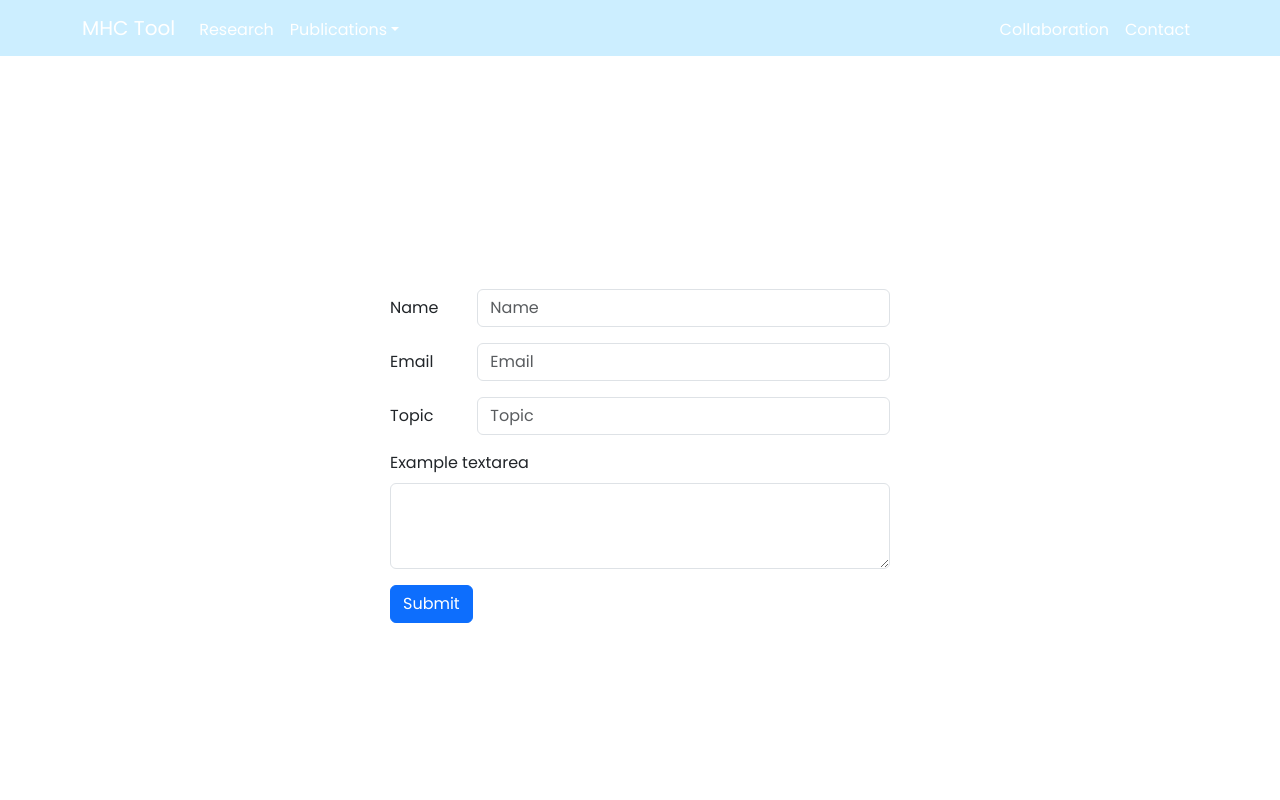
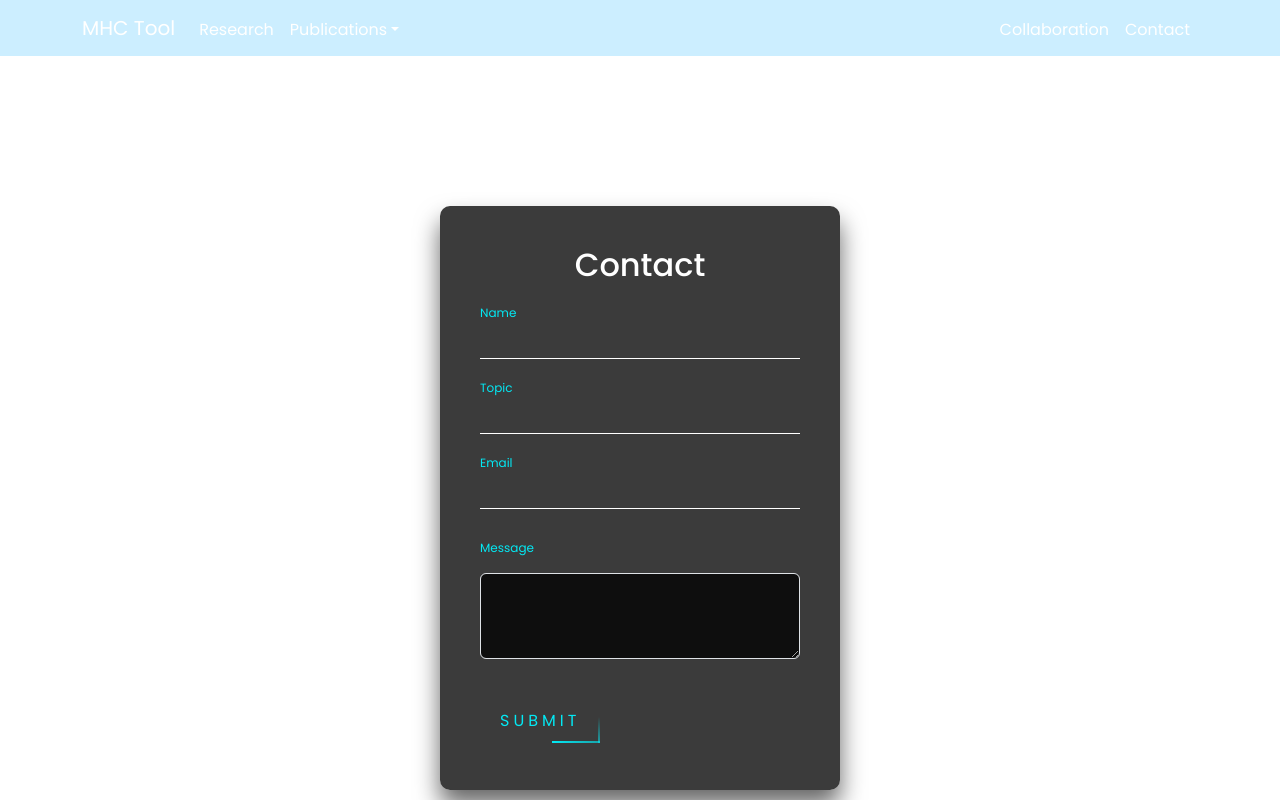
Before and after one commit to 52147/MHC-Protein-Tools, a React (Create React App) app: page /contact in a window 1280 px wide. Shown: the top 800 px of the page. Built offline with nearby package versions, Linux system fonts and the light colour scheme.

Commit message:
add contact component style

```diff
--- a/src/components/contact/Contact.css
+++ b/src/components/contact/Contact.css
@@ -1,11 +1,189 @@
 .contact-container {
-	display: flex;
-	justify-content: center;
-	align-items: center;
-	height: 100vh;
+  min-height: 100vh; /* Set a minimum height for the container */
+  display: flex;
+  flex-direction: column;
+}
+
+.contact-body {
+  flex-grow: 1; /* Expand the body to fill the remaining vertical space */
+  margin: 0;
+  padding: 0;
+  font-family: sans-serif;
+  background: #fff;
+}
+
+.login-box {
+  /* Remove absolute positioning */
+  width: 400px;
+  padding: 40px;
+  margin: auto; /* Center the box horizontally */
+  background: rgba(0, 0, 0, 0.769);
+  box-sizing: border-box;
+  box-shadow: 0 15px 25px rgba(0, 0, 0, 0.6);
+  border-radius: 10px;
+  margin-top: 150px;
+}
+
+.login-box h2 {
+  margin: 0 0 30px;
+  padding: 0;
+  color: #fff;
+  text-align: center;
+}
+
+.login-box .user-box {
+  position: relative;
+}
+
+.login-box .user-box input {
+  width: 100%;
+  padding: 10px 0;
+  font-size: 16px;
+  color: #fff;
+  margin-bottom: 30px;
+  border: none;
+  border-bottom: 1px solid #fff;
+  outline: none;
+  background: transparent;
+}
+.login-box .user-box label {
+  position: absolute;
+  top: 0;
+  left: 0;
+  padding: 10px 0;
+  font-size: 16px;
+  color: #fff;
+  pointer-events: none;
+  transition: 0.5s;
+}
+
+.message-box {
+  top: -20px;
+  left: 0;
+  color: #03e9f4;
+  font-size: 12px;
+}
+
+.login-box .user-box input:focus ~ label,
+.login-box .user-box input:valid ~ label {
+  top: -20px;
+  left: 0;
+  color: #03e9f4;
+  font-size: 12px;
+}
+
+.login-box form a {
+  position: relative;
+  display: inline-block;
+  padding: 10px 20px;
+  color: #03e9f4;
+  font-size: 16px;
+  text-decoration: none;
+  text-transform: uppercase;
+  overflow: hidden;
+  transition: 0.5s;
+  margin-top: 40px;
+  letter-spacing: 4px;
+}
+
+.login-box a:hover {
+  background: #03e9f4;
+  color: #fff;
+  border-radius: 5px;
+  box-shadow: 0 0 5px #03e9f4, 0 0 25px #03e9f4, 0 0 50px #03e9f4,
+    0 0 100px #03e9f4;
+}
+
+.login-box a span {
+  position: absolute;
+  display: block;
+}
+
+.login-box a span:nth-child(1) {
+  top: 0;
+  left: -100%;
+  width: 100%;
+  height: 2px;
+  background: linear-gradient(90deg, transparent, #03e9f4);
+  animation: btn-anim1 1s linear infinite;
+}
+
+@keyframes btn-anim1 {
+  0% {
+    left: -100%;
   }
+  50%,
+  100% {
+    left: 100%;
+  }
+}
 
-  .contact-form {
-	width: 500px; /* Adjust the width as needed */
-	margin: 0 auto;
+.login-box a span:nth-child(2) {
+  top: -100%;
+  right: 0;
+  width: 2px;
+  height: 100%;
+  background: linear-gradient(180deg, transparent, #03e9f4);
+  animation: btn-anim2 1s linear infinite;
+  animation-delay: 0.25s;
+}
+
+@keyframes btn-anim2 {
+  0% {
+    top: -100%;
   }
+  50%,
+  100% {
+    top: 100%;
+  }
+}
+
+.login-box a span:nth-child(3) {
+  bottom: 0;
+  right: -100%;
+  width: 100%;
+  height: 2px;
+  background: linear-gradient(270deg, transparent, #03e9f4);
+  animation: btn-anim3 1s linear infinite;
+  animation-delay: 0.5s;
+}
+
+@keyframes btn-anim3 {
+  0% {
+    right: -100%;
+  }
+  50%,
+  100% {
+    right: 100%;
+  }
+}
+
+.login-box a span:nth-child(4) {
+  bottom: -100%;
+  left: 0;
+  width: 2px;
+  height: 100%;
+  background: linear-gradient(360deg, transparent, #03e9f4);
+  animation: btn-anim4 1s linear infinite;
+  animation-delay: 0.75s;
+}
+
+@keyframes btn-anim4 {
+  0% {
+    bottom: -100%;
+  }
+  50%,
+  100% {
+    bottom: 100%;
+  }
+}
+@media (max-width: 768px) {
+  .login-box {
+    width: calc(
+      100% - 40px
+    ); /* Adjust the white space by modifying the padding */
+    padding: 20px;
+    border-radius: 0;
+    border-radius: 20px;
+  }
+}
--- a/src/components/contact/Contact.jsx
+++ b/src/components/contact/Contact.jsx
@@ -7,41 +7,48 @@
 
 export const Contact = () => {
   return (
-    <div className="contact-container">
-      <Form className="contact-form">
-        <Form.Group as={Row} className="mb-3" controlId="formHorizontalEmail">
-          <Form.Label column sm={2}>
-            Name
-          </Form.Label>
-          <Col sm={10}>
-            <Form.Control type="name" placeholder="Name" />
-          </Col>
-        </Form.Group>
-        <Form.Group as={Row} className="mb-3" controlId="formHorizontalEmail">
-          <Form.Label column sm={2}>
-            Email
-          </Form.Label>
-          <Col sm={10}>
-            <Form.Control type="email" placeholder="Email" />
-          </Col>
-        </Form.Group>
-        <Form.Group as={Row} className="mb-3" controlId="formHorizontalEmail">
-          <Form.Label column sm={2}>
-            Topic
-          </Form.Label>
-          <Col sm={10}>
-            <Form.Control type="topic" placeholder="Topic" />
-          </Col>
-        </Form.Group>
-        <Form.Group className="mb-3" controlId="exampleForm.ControlTextarea1">
-          <Form.Label>Example textarea</Form.Label>
-          <Form.Control as="textarea" rows={3} />
-        </Form.Group>
-
-      <Button variant="primary" type="submit">
-        Submit
-      </Button>
-      </Form>
-    </div>
+    <>
+      <div className="contact-container">
+        <div className="contact-body">
+          <div className="login-box">
+            <h2>Contact</h2>
+            <form>
+              <div className="user-box">
+                <input type="name" name="" required="" />
+                <label>Name</label>
+              </div>
+              <div className="user-box">
+                <input type="topic" name="" required="" />
+                <label>Topic</label>
+              </div>
+              <div className="user-box">
+                <input type="email" name="" required="" />
+                <label>Email</label>
+              </div>
+              <div className="user-box">
+                <p className="message-box">Message</p>
+                <Form.Control
+                  as="textarea"
+                  name=""
+                  rows={3}
+                  required=""
+                  style={{
+                    backgroundColor: "rgba(0, 0, 0, 0.769)",
+                    color: "#FFF",
+                  }}
+                />
+              </div>
+              <a href="#">
+                <span></span>
+                <span></span>
+                <span></span>
+                <span></span>
+                Submit
+              </a>
+            </form>
+          </div>
+        </div>
+      </div>
+    </>
   );
 };
```
